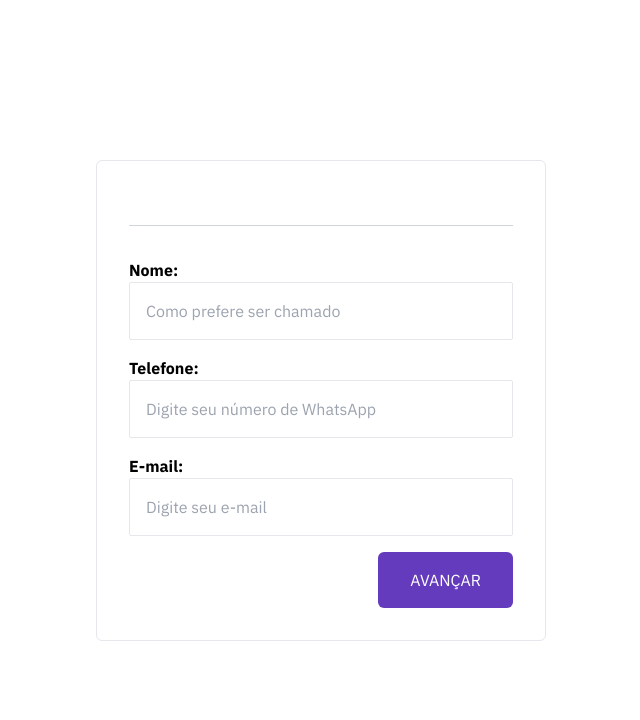
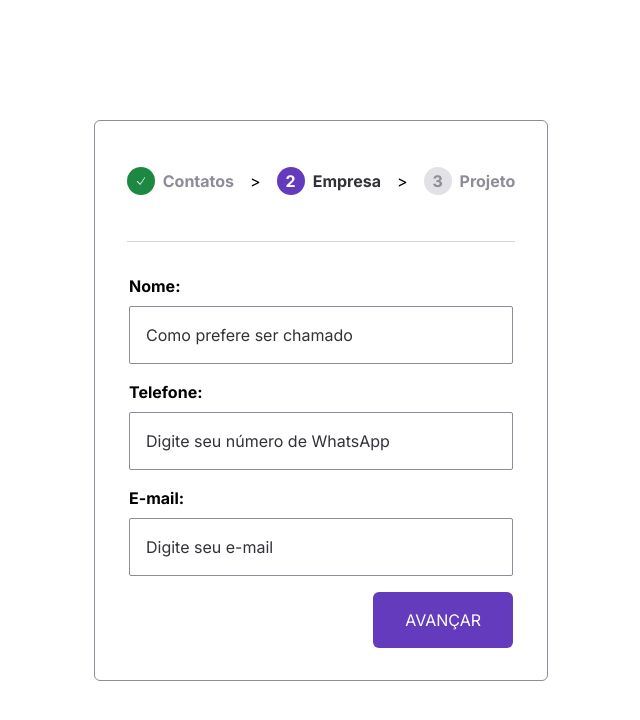
Before and after one commit to AlefRib/steps-form, a Next.js app: page / in a window 1280 px wide. Shown: the top 720 px of the page, without its empty margins (319-959 px from the left). Built offline with nearby package versions, Linux system fonts and the light colour scheme.

Commit message:
Add steps component style and form validation with zod

```diff
--- a/package.json
+++ b/package.json
@@ -9,6 +9,8 @@
     "lint": "next lint"
   },
   "dependencies": {
+    "@heroicons/react": "^2.0.18",
+    "@hookform/resolvers": "^3.1.0",
     "@types/node": "20.2.5",
     "@types/react": "18.2.9",
     "@types/react-dom": "18.2.4",
@@ -18,8 +20,10 @@
     "postcss": "8.4.24",
     "react": "18.2.0",
     "react-dom": "18.2.0",
+    "react-hook-form": "^7.44.3",
     "tailwindcss": "3.3.2",
-    "typescript": "5.1.3"
+    "typescript": "5.1.3",
+    "zod": "^3.21.4"
   },
   "devDependencies": {
     "@typescript-eslint/eslint-plugin": "^5.59.9",
--- a/src/app/layout.tsx
+++ b/src/app/layout.tsx
@@ -1,9 +1,8 @@
 import React from 'react'
 import './globals.css'
-import { IBM_Plex_Sans } from 'next/font/google'
+import { Inter } from 'next/font/google'
 
-const font = IBM_Plex_Sans({
-  weight: ['400', '700'],
+const font = Inter({
   subsets: ['latin'],
 })
 
@@ -18,7 +17,7 @@ export default function RootLayout({
   children: React.ReactNode
 }) {
   return (
-    <html lang="en">
+    <html lang="pt-br">
       <body className={font.className}>{children}</body>
     </html>
   )
--- a/src/app/page.tsx
+++ b/src/app/page.tsx
@@ -1,10 +1,18 @@
 import MainForm from '@/components/MainForm'
+import Steps, { IStep } from '@/components/Steps'
 import React from 'react'
+
+const formSteps: IStep[] = [
+  { finished: true, id: '1', isCurrent: false, name: 'Contatos' },
+  { finished: false, id: '2', isCurrent: true, name: 'Empresa' },
+  { finished: false, id: '3', isCurrent: false, name: 'Projeto' },
+]
 
 export default function Home() {
   return (
     <main className="flex min-h-screen min-w-full flex-col items-center justify-center  ">
       <div className="border rounded-md p-8 flex items-center justify-center flex-col">
+        <Steps steps={formSteps} />
         <span className="h-px w-full bg-gray-300 m-8"></span>
         <MainForm />
       </div>
--- a/src/components/MainForm.tsx
+++ b/src/components/MainForm.tsx
@@ -1,41 +1,92 @@
+'use client'
 import React from 'react'
+import { useForm } from 'react-hook-form'
+import { z } from 'zod'
+import { zodResolver } from '@hookform/resolvers/zod'
 
-function MainForm() {
+type contactFormData = z.infer<typeof contactsFormSchema>
+
+const contactsFormSchema = z.object({
+  name: z
+    .string()
+    .nonempty('O Nome é obrigatório!')
+    .min(3, 'O nome deve ter ao menos 3 caracteres!')
+    .transform((name) => {
+      return name
+        .trim()
+        .split(' ')
+        .map((word) => word[0].toLocaleUpperCase().concat(word.substring(1)))
+        .join(' ')
+    }),
+  phone: z.string().nonempty('O Telefone é obrigatório!'),
+  email: z
+    .string()
+    .nonempty('O E-mail é obrigatório!')
+    .email('Formato de E-mail inválido!'),
+})
+
+export default function MainForm() {
+  const {
+    register,
+    handleSubmit,
+    formState: { errors },
+  } = useForm<contactFormData>({
+    resolver: zodResolver(contactsFormSchema),
+  })
+
+  const nextStep = (data: any) => {
+    console.log(data)
+  }
   return (
-    <form className="flex flex-col gap-4 w-96">
+    <form
+      className="flex flex-col gap-4 w-96"
+      onSubmit={handleSubmit(nextStep)}
+    >
       <div className="gap-1">
-        <label className="font-bold text-base" htmlFor="name-form">
+        <label className="font-bold" htmlFor="name-form">
           Nome:
         </label>
         <input
           autoComplete="off"
           placeholder="Como prefere ser chamado"
-          className="border w-full p-4 rounded-sm "
+          className="border w-full p-4 rounded-sm mt-2"
           id="name-form"
           type="text"
+          {...register('name')}
         />
+        {errors.name && (
+          <span className="text-red-500">{errors.name.message}</span>
+        )}
       </div>
       <div className="gap-1">
         <label className="font-bold" htmlFor="phone-form">
           Telefone:
         </label>
         <input
-          className="border w-full p-4 rounded-sm"
+          className="border w-full p-4 rounded-sm mt-2"
           id="phone-form"
           type="text"
           placeholder="Digite seu número de WhatsApp"
+          {...register('phone')}
         />
+        {errors.phone && (
+          <span className="text-red-500">{errors.phone.message}</span>
+        )}
       </div>
       <div className="gap-1">
         <label className="font-bold" htmlFor="email-form">
           E-mail:
         </label>
         <input
-          className="border w-full p-4 rounded-sm"
+          className="border w-full p-4 rounded-sm mt-2"
           id="email-form"
           type="email"
           placeholder="Digite seu e-mail"
+          {...register('email')}
         />
+        {errors.email && (
+          <span className="text-red-500">{errors.email.message}</span>
+        )}
       </div>
 
       <button
@@ -47,5 +98,3 @@ function MainForm() {
     </form>
   )
 }
-
-export default MainForm
--- a/src/components/Steps.tsx
+++ b/src/components/Steps.tsx
@@ -1,7 +1,46 @@
 import React from 'react'
+import { CheckIcon } from '@heroicons/react/24/solid'
 
-function Steps() {
-  return <></>
+export type ISteps = {
+  steps: IStep[]
 }
 
-export default Steps
+export type IStep = {
+  id: string
+  name: string
+  isCurrent: boolean
+  finished: boolean
+}
+export default function Steps({ steps }: ISteps) {
+  return (
+    <div className="flex justify-between items-center">
+      {steps.map((step, index) => (
+        <>
+          <div className="flex justify-between items-center" key={step.id}>
+            <span
+              className={`flex font-bold justify-center items-center p-2 w-7 h-7 rounded-full ${
+                step.isCurrent
+                  ? 'text-white bg-purple-mid'
+                  :  step.finished ? 'text-white bg-success' : 'text-gray-200 bg-gray-100'
+              }`}
+            >
+              {step.finished ? (
+                <CheckIcon className="h-8 w-8 " />
+              ) : (
+                step.id
+              )}
+            </span>
+            <span
+              className={`font-bold pl-2 ${
+                step.isCurrent ? 'text-gray-400' : 'text-gray-200'
+              }`}
+            >
+              {step.name}
+            </span>
+          </div>
+          {index !== steps.length - 1 && <span className="m-4">{'>'}</span>}
+        </>
+      ))}
+    </div>
+  )
+}
--- a/tailwind.config.js
+++ b/tailwind.config.js
@@ -14,6 +14,11 @@ module.exports = {
           "conic-gradient(from 180deg at 50% 50%, var(--tw-gradient-stops))",
       },
       colors:{
+        'gray': {
+          100:'#E1E1E6',
+          200:'#8D8D99',
+          400:'#323238'
+        },
         'purple-mid':'#633BBC',
         'purple-light':'#8257E5',
         'success':'#1D8841',
```
Also changed, not shown: 1 other file (tests, documents, lock files or other folders).
